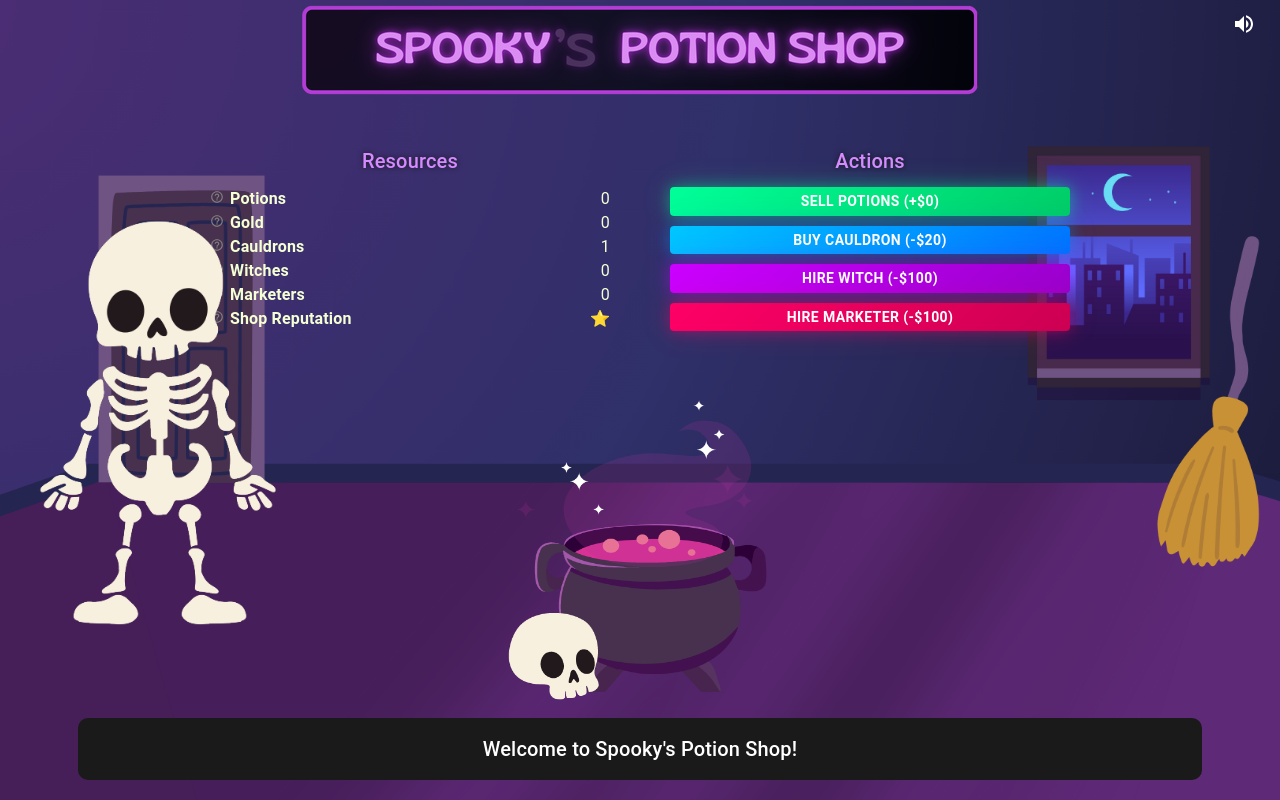
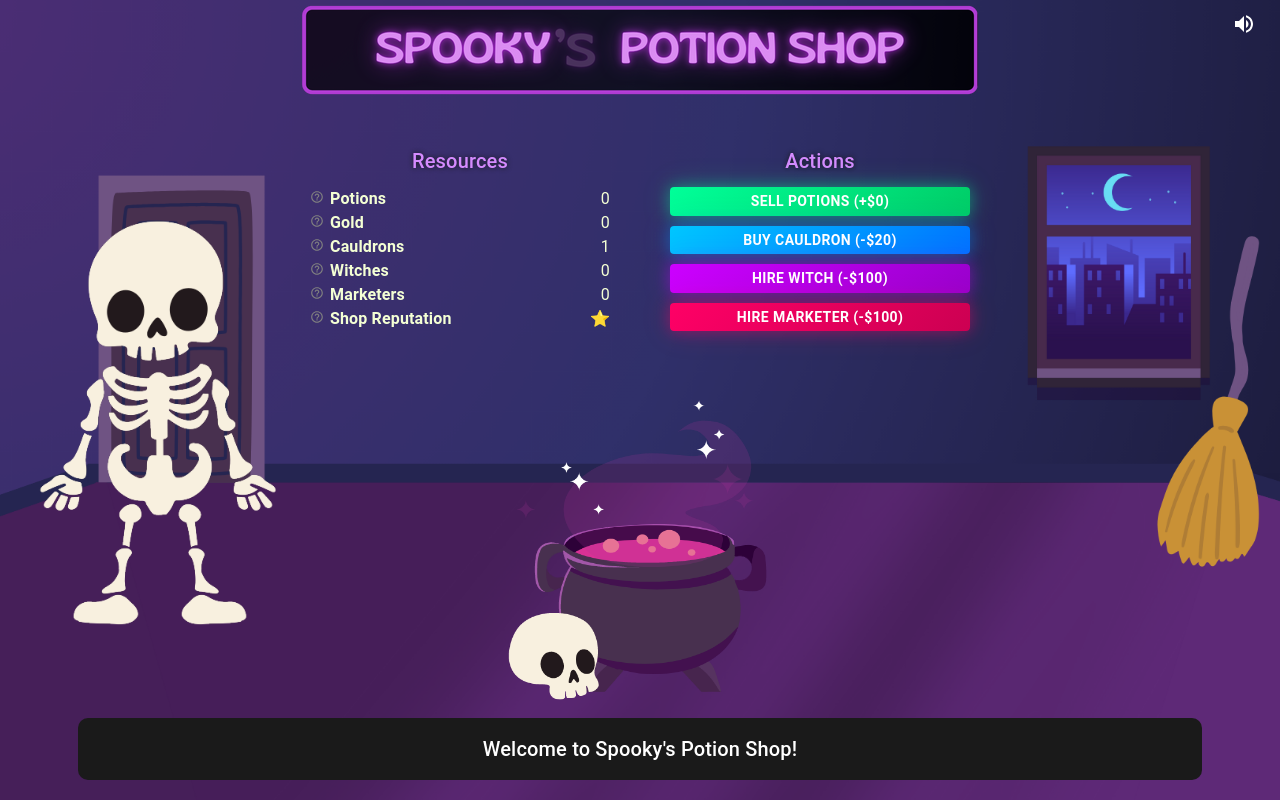
Before and after one commit to danielledonnelly/spooky-potion-shop, a React (Vite) app: page / in a window 1280 px wide. Built offline with nearby package versions, Linux system fonts and the light colour scheme.

Commit message:
smaller menu

```diff
--- a/src/index.css
+++ b/src/index.css
@@ -160,7 +160,7 @@ h2 {
   padding: 30px;
   border-radius: 10px;
   color: var(--white);
-  max-width: 900px;
+  max-width: 700px;
   margin: -200px auto;
   display: flex;
   flex-direction: column;
```
